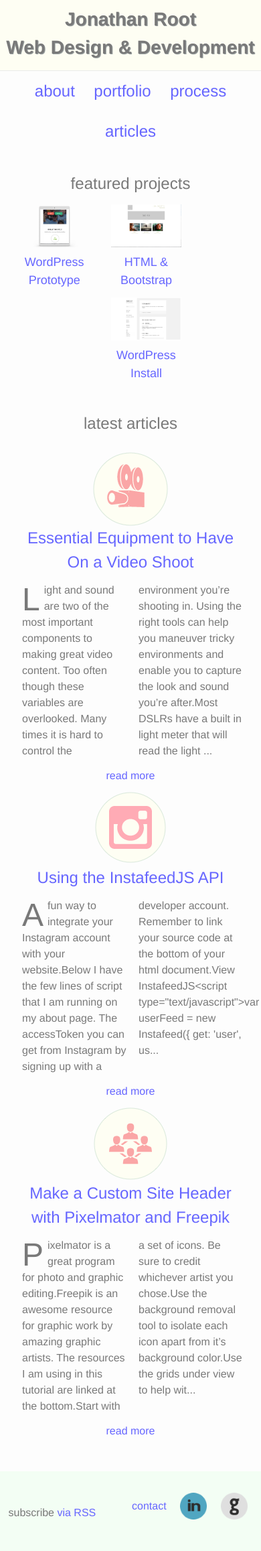
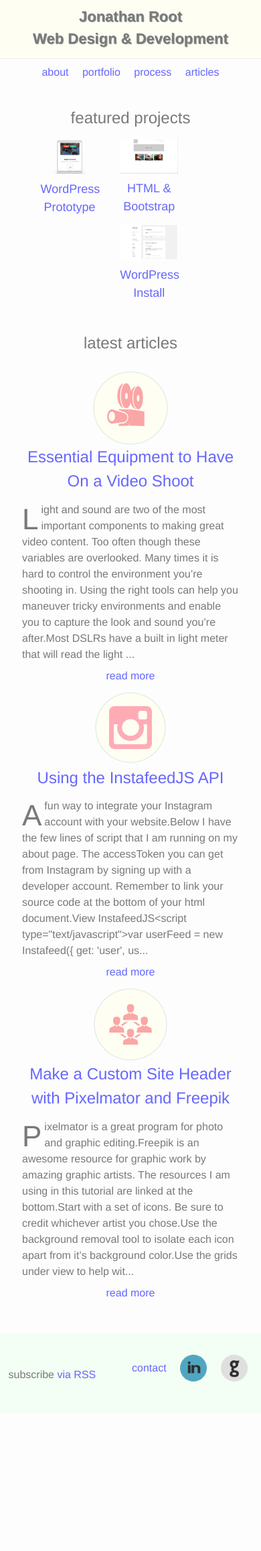
Before and after one commit to jaroot32/jonathanRootPortfolio, a Jekyll site: the page built from index.html, in a window 390 px wide. Shown: the whole page at 67% size. Built offline with Jekyll 4.4.1, drawn with Linux system fonts in a browser that asks for light colours; nearby versions of some CDN libraries; a style sheet for code colours, icons or effects is not loaded; after the commit the page ends 2109 px from its top, so only the background shows below that.

Commit message:
fix: added media queries to the layout

```diff
--- a/_config.yml
+++ b/_config.yml
@@ -22,6 +22,5 @@ links:
     - title: articles
       url: /articles
 
-
 # Build settings
 markdown: kramdown
--- a/_sass/_base.scss
+++ b/_sass/_base.scss
@@ -230,3 +230,40 @@ pre {
         }
     }
 }
+
+@media (max-width: 500px) {
+    body {
+    font-family: $base-font-family;
+    font-size: $base-font-size;
+    line-height: $base-line-height;
+    font-weight: 300;
+    color: $text-color;
+    background-color: $background-color;
+    -webkit-text-size-adjust: 100%;
+}
+h1, h2, h3, h4, h5, h6 {
+    font-weight: 400;
+    text-align:center;
+}
+h1, h2, h3, h4, h5, h6,
+p, blockquote, pre,
+ul, ol, dl, figure,
+%vertical-rhythm {
+    margin-bottom: $spacing-unit / 2;
+
+    p {
+    -webkit-column-count: 1;
+    margin: 8px;
+
+}
+
+    p::first-letter {
+        font-size: 2.75em;
+        font-weight: normal;
+        float: left;
+        line-height: 44px;
+        padding-top: 4px;
+        padding-right: 4px;
+    }
+  }
+}
--- a/_sass/_layout.scss
+++ b/_sass/_layout.scss
@@ -62,3 +62,34 @@
 .instastyle {
     margin-left: 20px;
 }
+
+@media (max-width: 500px) {
+    .site-header {
+    background-color: #fefef3;
+    background-size:2400px 2800px;
+    border-bottom: 1px solid #EAEBEB;
+    text-align:center;
+    padding-top: 8px;
+
+       a:link {
+     text-decoration: none;
+
+ }
+    h1 {
+        font-weight: bold;
+        text-shadow: 1px 1px #989f9f;
+        font-size: 22px;
+    }
+}
+    .site-nav {
+    text-align: center;
+    ul { list-style:none; }
+    li {
+        display: inline-block;
+        margin: 0.25;
+        font-size: 1em;
+
+    }
+}
+
+}
--- a/_sass/components/_project.scss
+++ b/_sass/components/_project.scss
@@ -1,6 +1,7 @@
 .project-list {
 	@extend %clearfix;
-	padding:0;
+	padding-left: 2em;
+	padding-right: 2em;
 	list-style:none;
 }
 .project {
--- a/css/main.scss
+++ b/css/main.scss
@@ -32,20 +32,19 @@ $grey-color-dark:  darken($grey-color, 25%);
 $blue-color:       #6666ff;
 
 // Width of the content area
-$content-width:    1000px;
+$content-width:    1200px;
 
-$on-palm:          600px;
+$on-palm:          500px;
 $on-laptop:        800px;
 
 
 
-// Using media queries with like this:
-// @include media-query($on-palm) {
-//     .wrapper {
-//         padding-right: $spacing-unit / 2;
-//         padding-left: $spacing-unit / 2;
-//     }
-// }
+@media ($on-palm) {
+     .wrapper {
+         padding-right: $spacing-unit / 2;
+         padding-left: $spacing-unit / 2;
+     }
+ }
 @mixin media-query($device) {
     @media screen and (max-width: $device) {
         @content;
--- a/js/main.js
+++ b/js/main.js
@@ -14,9 +14,7 @@ $(document).ready(function() {
 
     //"unSupportCss" option allows you to disable the "animsition" in case the css property in the array is not supported by your browser.
     //The default setting is to disable the "animsition" in a browser that does not support "animation-duration".
-
     overlay               :   false,
-
     overlayClass          :   'animsition-overlay-slide',
     overlayParentElement  :   'body'
   });
```
Also changed, not shown: index.html (line endings or trailing spaces).
